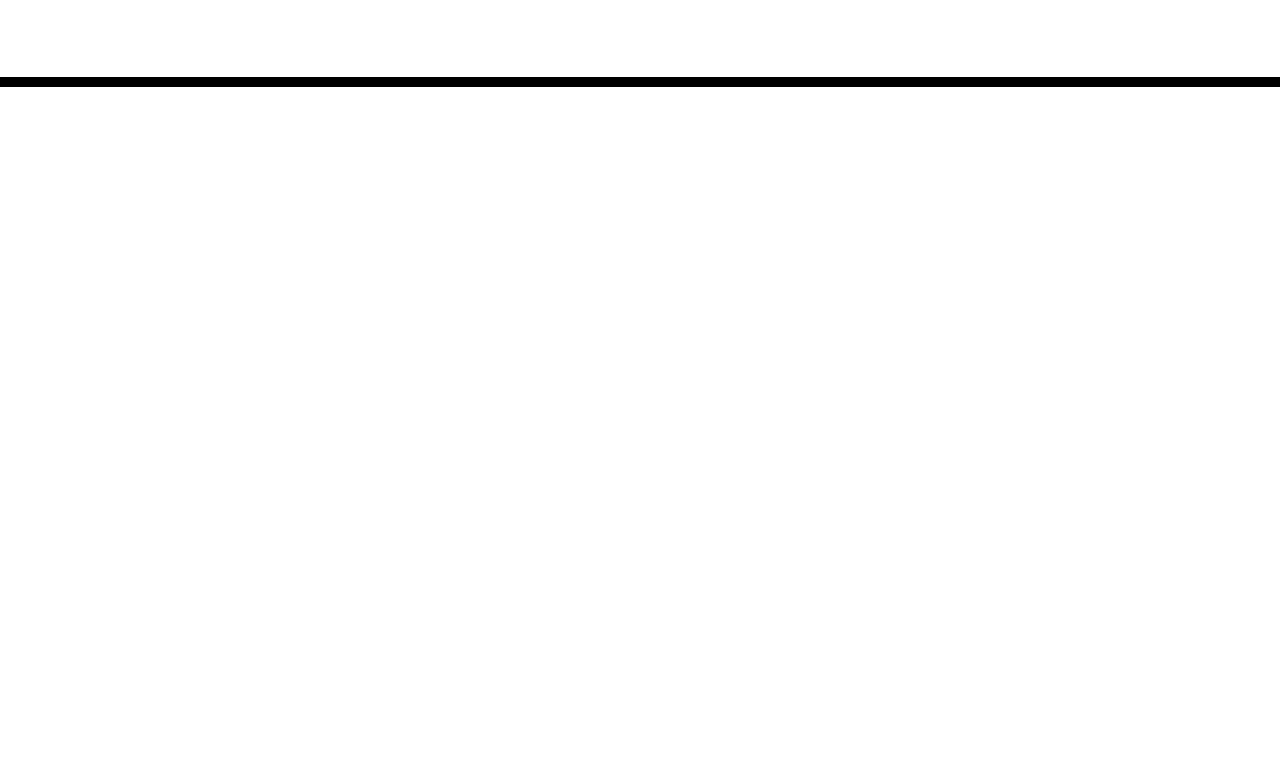
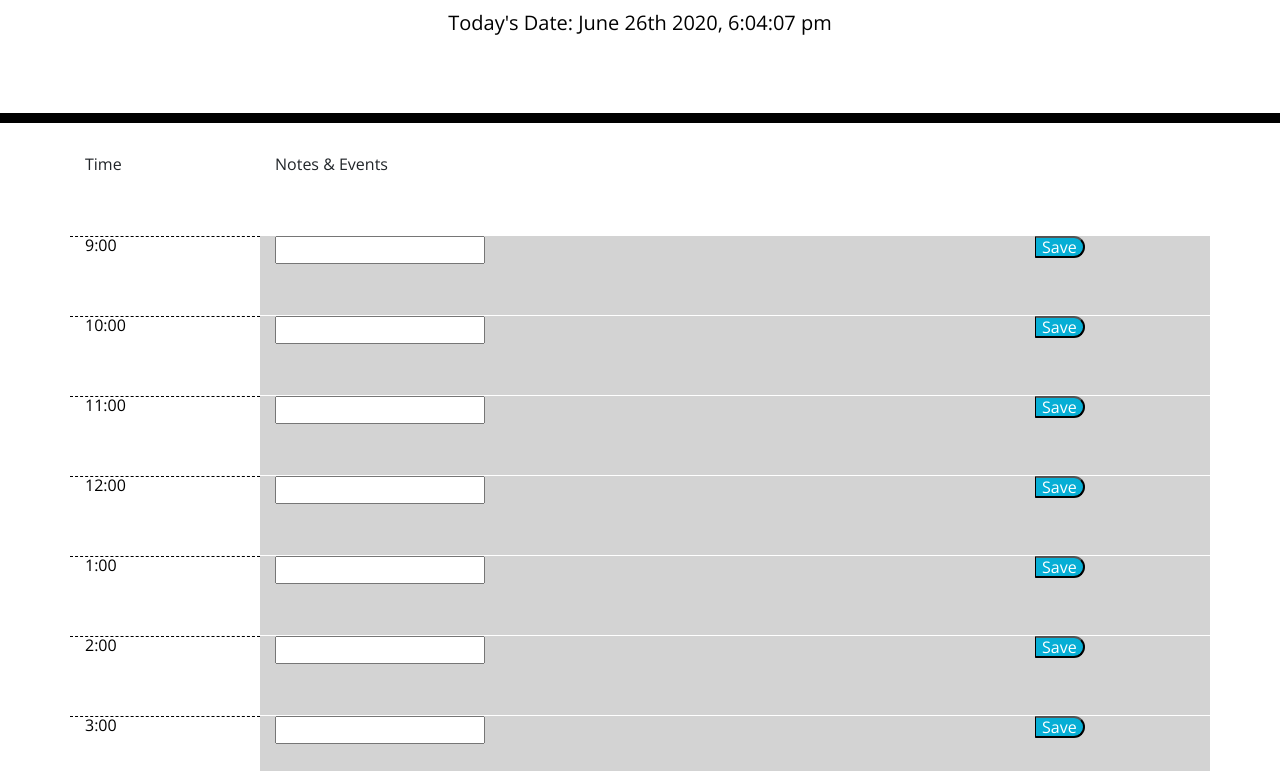
Before and after one commit to tubataryn/schedule, a plain HTML site: page index.html in a window 1280 px wide. Shown: the part 181-952 px from the top of the page. Before the commit the page ends 800 px from the top, so only its background shows below. Drawn offline with nearby package versions, Linux system fonts and the light colour scheme.

Commit message:
initial js and updated html

```diff
--- a/index.html
+++ b/index.html
@@ -18,6 +18,10 @@
       href="https://fonts.googleapis.com/css?family=Open+Sans&display=swap"
       rel="stylesheet"
     />
+    <link
+    rel="stylesheet"
+    href="https://cdnjs.cloudflare.com/ajax/libs/moment.js/2.24.0/locale/af.js"
+    />
     <link rel="stylesheet" href="style.css" />
     <title>Work Day Scheduler</title>
   </head>
@@ -29,10 +33,71 @@
       <p id="currentDay" class="lead"></p>
     </header>
     <div class="container">
-      <!-- Timeblocks go here -->
+
+      <div class="row">
+        <div class="col-2" id="column">Time</div>
+        <div class="col-8">Notes & Events</div>
+        <div class="col-2" id="add-event-buttons"></div>
+      </div>
+
+      <div class="row" data-value="9" id="9">
+        <div class="col-2 hour" id="hour">9:00</div>
+        <div class="col-8"><input type="text" id="9am" data-value="9" class="saved-events"></div>
+        <div class="col-2" id="add-event-buttons"><button class="saveBtn" data-value="#9am">Save</button></div>
+      </div>
+
+      <div class="row" data-value="10" id="10">
+        <div class="col-2 hour" id="hour">10:00</div>
+        <div class="col-8"><input type="text" id="10am" data-value="10" class="saved-events"></div>
+        <div class="col-2" id="add-event-buttons"><button class="saveBtn" data-value="#10am">Save</button></div>
+      </div>
+
+      <div class="row" data-value="11" id="11">
+        <div class="col-2 hour" id="hour">11:00</div>
+        <div class="col-8"><input type="text" id="11am" data-value="11" class="saved-events"></div>
+        <div class="col-2" id="add-event-buttons"><button class="saveBtn" data-value="#11am">Save</button></div>
+      </div>
+
+      <div class="row" data-value="12" id="12">
+        <div class="col-2 hour" id="hour">12:00</div>
+        <div class="col-8"><input type="text" id="12pm" data-value="12" class="saved-events"></div>
+        <div class="col-2" id="add-event-buttons"><button class="saveBtn" data-value="#12pm">Save</button></div>
+      </div>
+
+      <div class="row" data-value="13" id="13">
+        <div class="col-2 hour" id="hour">1:00</div>
+        <div class="col-8"><input type="text" id="13pm" data-value="13" class="saved-events"></div>
+        <div class="col-2" id="add-event-buttons"><button class="saveBtn" data-value="#13pm">Save</button></div>
+      </div>
+
+      <div class="row" data-value="14" id="14">
+        <div class="col-2 hour" id="hour">2:00</div>
+        <div class="col-8"><input type="text" id="14pm" data-value="14" class="saved-events"></div>
+        <div class="col-2" id="add-event-buttons"><button class="saveBtn" data-value="#14pm">Save</button></div>
+      </div>
+
+      <div class="row" data-value="15" id="15">
+        <div class="col-2 hour" id="hour">3:00</div>
+        <div class="col-8"><input type="text" id="15pm" data-value="15" class="saved-events"></div>
+        <div class="col-2" id="add-event-buttons"><button class="saveBtn" data-value="#15pm">Save</button></div>
+      </div>
+
+      <div class="row" data-value="16" id="16">
+        <div class="col-2 hour" id="hour">4:00</div>
+        <div class="col-8"><input type="text" id="16pm" data-value="16" class="saved-events"></div>
+        <div class="col-2" id="add-event-buttons"><button class="saveBtn" data-value="#16pm">Save</button></div>
+      </div>
+
+      <div class="row" data-value="17" id="17">
+        <div class="col-2 hour" id="hour">5:00</div>
+        <div class="col-8"><input type="text" id="17pm" data-value="17" class="saved-events"></div>
+        <div class="col-2" id="add-event-buttons"><button class="saveBtn" data-value="#17pm">Save</button></div>
+      </div>
+
     </div>
 
     <script src="https://code.jquery.com/jquery-3.4.1.min.js"></script>
     <script src="https://cdnjs.cloudflare.com/ajax/libs/moment.js/2.24.0/moment.min.js"></script>
+    <script src="script.js"></script>
   </body>
 </html>
--- /dev/null
+++ b/script.js
@@ -0,0 +1,42 @@
+$(document).ready(function () {
+    var m = moment();
+    var currentTime = m.format("MMM Do YYYY, h:mm:ss a");
+    var currentDate = m.format("MMMM Do YYYY, h:mm:ss a");
+    var currentHour = m.hours();
+    console.log("current hour: " , currentHour)
+
+    $("#currentDay").text("Today's Date: " + currentDate);
+
+    $(".saveBtn").on("click", function () {
+        console.log("button");
+        var click = $(this).attr("data-value")
+        var eventInput = $(click).val();
+        localStorage.setItem(click, eventInput)
+    });
+
+    let timeBlock = ["#9am", "#10am", "#11am", "#12pm", "#1pm", "#2pm", "#3pm", "#4pm", "#5pm"]
+
+    for (let i = 0; i < timeBlock.length; i++) {
+        let savedEvent = $(".saved-event")
+        console.log("looping time block to retrieve LS");
+        $(timeBlock[i]).val(localStorage.getItem(timeBlock[i]));
+    };
+
+    function timeStyle() {
+        for (let i = 6; i < 18; i++) {
+            let hour = "#" + i;
+            let scheduleHour = parseInt($(hour).attr("id"));
+            $(hour).removeClass();
+            if (scheduleHour > currentHour) {
+                $(hour).attr("class", "row future");
+            }
+            else if (scheduleHour === currentHour) {
+                $(hour).attr("class", "row present");
+            }
+            else if (scheduleHour < currentHour) {
+                $(hour).attr("class", "row past");
+            }
+        };
+    }
+    timeStyle();
+});
```
